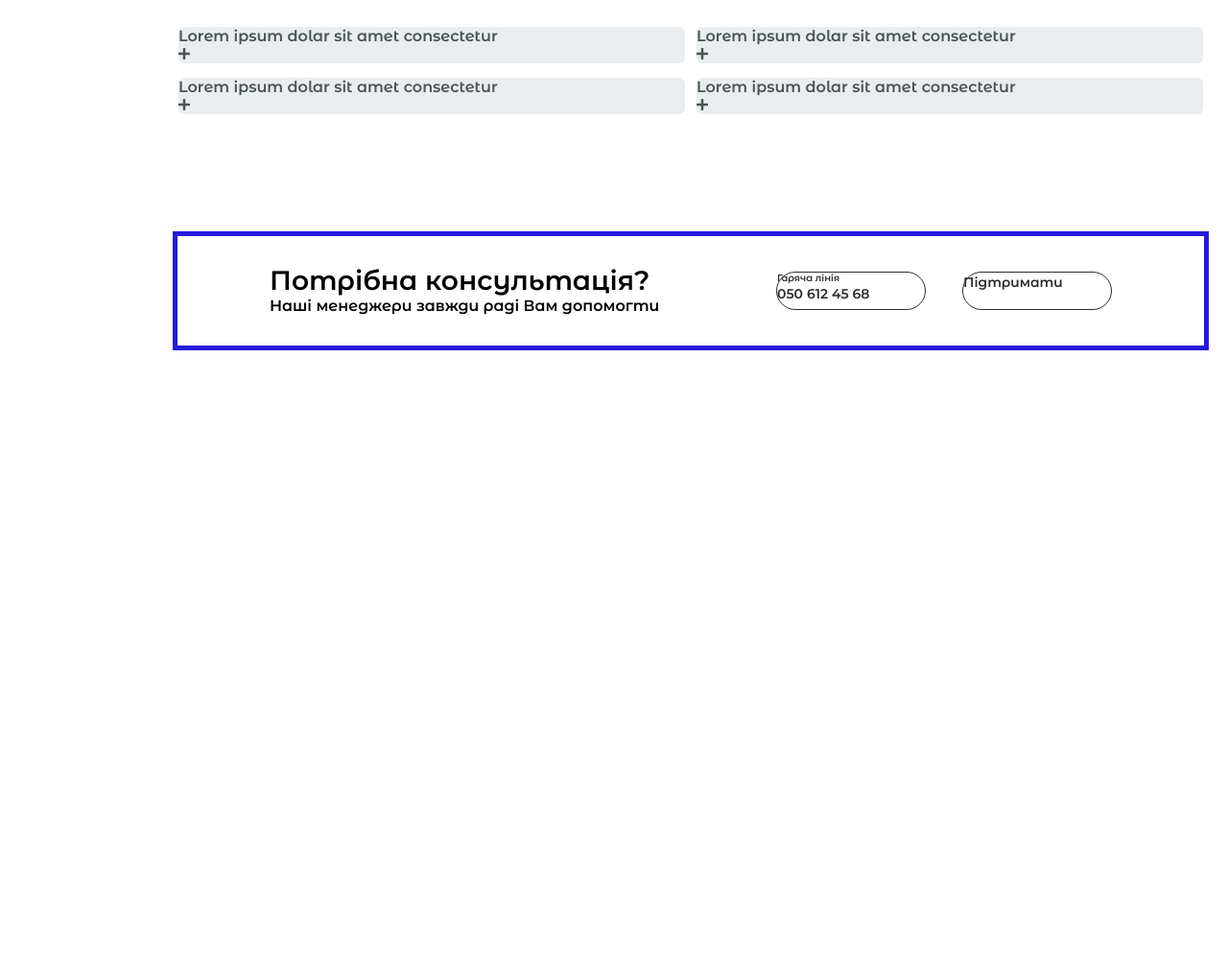
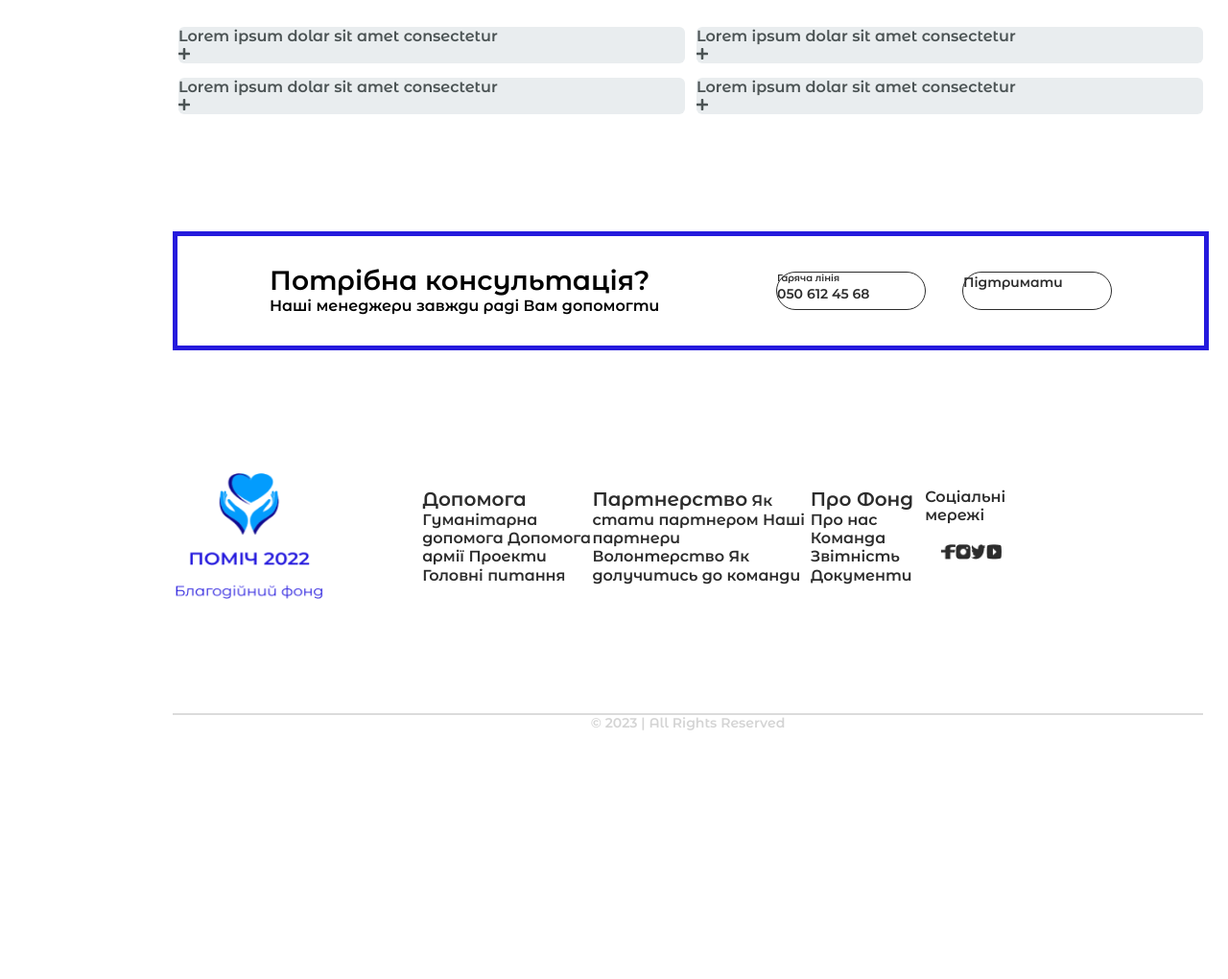
Before and after one commit to arhippticyn/07.11, a plain HTML site: page index.html in a window 1280 px wide. Shown: the part 3380-4400 px from the top of the page at 96% size. Before the commit the page ends 3745 px from the top, so only its background shows below. Drawn offline with Linux system fonts and the light colour scheme.

Commit message:
Сделали полностью сайт

```diff
--- a/index.html
+++ b/index.html
@@ -465,6 +465,64 @@
                        </div>
 
                     </div>
+                    <footer class="footer">
+
+                        <nav class="footer_nav">
+                          <img class="footer_nav--logo" src="/image/Frame 1834.png" alt="trr">
+
+                          <div class="footer_nav_infos">
+
+                            <div class="footer_nav_info">
+                                <a class="footer_nav_info-title" href="#">Допомога</a>
+                                <a class="footer_nav_info-text" href="#">Гуманітарна допомога</a>
+                                <a class="footer_nav_info-text" href="#">Допомога армії</a>
+                                <a class="footer_nav_info-text" href="#">Проекти</a>
+                                <a class="footer_nav_info-text" href="#">Головні питання</a>
+                            </div>
+
+                            <div class="footer_nav_info">
+                                <a class="footer_nav_info-title" href="#">Партнерство</a>
+                                <a class="footer_nav_info-text" href="#">Як стати партнером</a>
+                                <a class="footer_nav_info-text" href="#">Наші партнери</a>
+                                <a class="footer_nav_info-text" href="#">Волонтерство</a>
+                                <a class="footer_nav_info-text" href="#">Як долучитись до команди</a>
+                            </div>
+
+                            <div class="footer_nav_info">
+                                <a class="footer_nav_info-title" href="#">Про Фонд</a>
+                                <a class="footer_nav_info-text" href="#">Про нас</a>
+                                <a class="footer_nav_info-text" href="#">Команда</a>
+                                <a class="footer_nav_info-text" href="#">Звітність</a>
+                                <a class="footer_nav_info-text" href="#">Документи</a>
+                            </div>
+
+
+
+                          <div class="footer_nav_mesagee">
+                            <h2 class="footer_nav_mesagee--title">Соціальні мережі</h2>
+
+                            <div class="footer_nav_mesagee--images">
+                                <img class="footer_nav_mesagee--img" src="/image/bxl-facebook.png" alt="trr">
+                                <img class="footer_nav_mesagee--img" src="/image/instagram-logo.png" alt="trr">
+                                <img class="footer_nav_mesagee--img" src="/image/bxl-twitter.png" alt="trr">
+                                <img class="footer_nav_mesagee--img" src="/image/youtube-logo.png" alt="trr">
+
+                            </div>
+
+                          </div>
+
+                        </div>
+
+                        </nav>
+
+                        <div class="footer_end">
+
+                            <div class="footer_end--text">
+                            <span class="footer_end--span">© 2023  | All Rights Reserved</span>
+                        </div>
+                        </div>
+
+                    </footer>
         </div>
 </body>
 </html>
--- a/style.css
+++ b/style.css
@@ -642,3 +642,101 @@ align-items: center;
     line-height: normal;
     text-decoration: none;
 }
+.footer{
+    width: 1440px;
+    height: 527px;
+    flex-shrink: 0;
+    background:  #FFF;
+    margin-top: 128px;
+}
+.footer_nav{
+display: flex;
+align-items: center;
+}
+.footer_nav--logo{
+    display: flex;
+    width: 160.148px;
+    height: 130.607px;
+    flex-direction: column;
+    justify-content: center;
+    align-items: center;
+    gap: 16px;
+    flex-shrink: 0;
+
+}
+.footer_nav_infos{
+    display: flex;
+    width: 620px;
+    justify-content: space-between;
+    align-items: flex-start;
+    margin-left: 100px;
+}
+.footer_nav_info{
+
+}
+.footer_nav_info-title{
+    color:  #2C2C2C;
+    font-family: Montserrat Alternates;
+    font-size: 20px;
+    font-style: normal;
+    font-weight: 600;
+    line-height: normal;
+    text-decoration: none;
+}
+.footer_nav_info-text{
+    text-decoration: none;
+    color:  #2C2C2C;
+    font-family: Montserrat Alternates;
+    font-size: 16px;
+    font-style: normal;
+    font-weight: 400;
+    line-height: 120%; /* 19.2px */
+}
+.footer_nav_mesagee{
+    display: flex;
+    width: 160.148px;
+    padding-bottom: 0px;
+    flex-direction: column;
+    align-items: flex-start;
+    gap: 13px;
+}
+.footer_nav_mesagee--title{
+    color:  #2C2C2C;
+    font-family: Montserrat Alternates;
+    font-size: 16px;
+    font-style: normal;
+    font-weight: 600;
+    line-height: normal;
+}
+.footer_nav_mesagee--images{
+    display: flex;
+    padding: 8px 16px;
+    justify-content: space-between;
+    align-items: center;
+}
+.footer_nav_mesagee--img{
+    width: 16px;
+    height: 16px;
+}
+.footer_end{
+    width: 1073.994px;
+    height: 1.01px;
+    flex-shrink: 0;
+    border: 1px solid , #514F4F;
+    opacity: 0.2;
+    background:  #0A142F;
+    margin-top: 119px;
+}
+.footer_end--text{
+    display: flex;
+    justify-content: center;
+}
+.footer_end--span{
+    color:  #2C2C2C;
+    text-align: center;
+    font-family: Montserrat Alternates;
+    font-size: 14px;
+    font-style: normal;
+    font-weight: 600;
+    line-height: normal;
+}
```
Also changed, not shown: image/Frame 1834.png (added), image/bxl-facebook.png (added), image/bxl-twitter.png (added), image/instagram-logo.png (added), image/youtube-logo.png (added).
